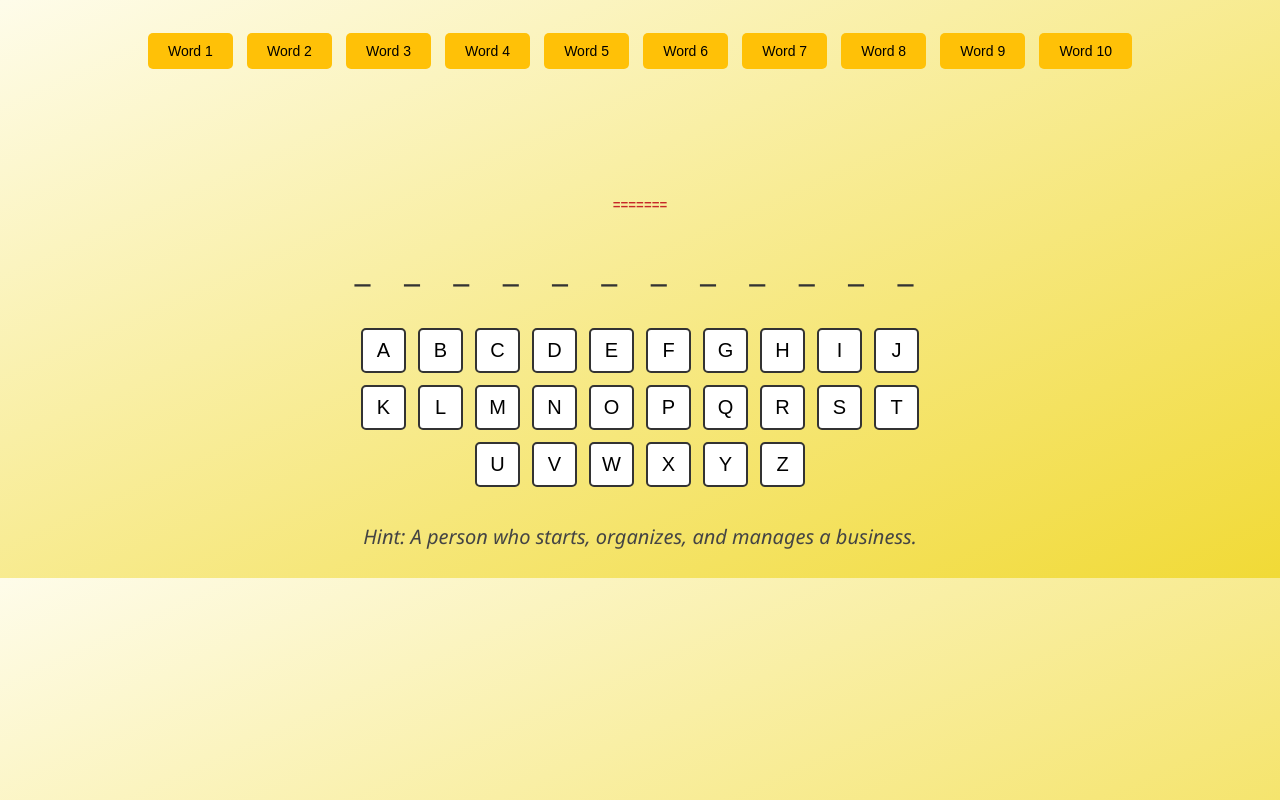
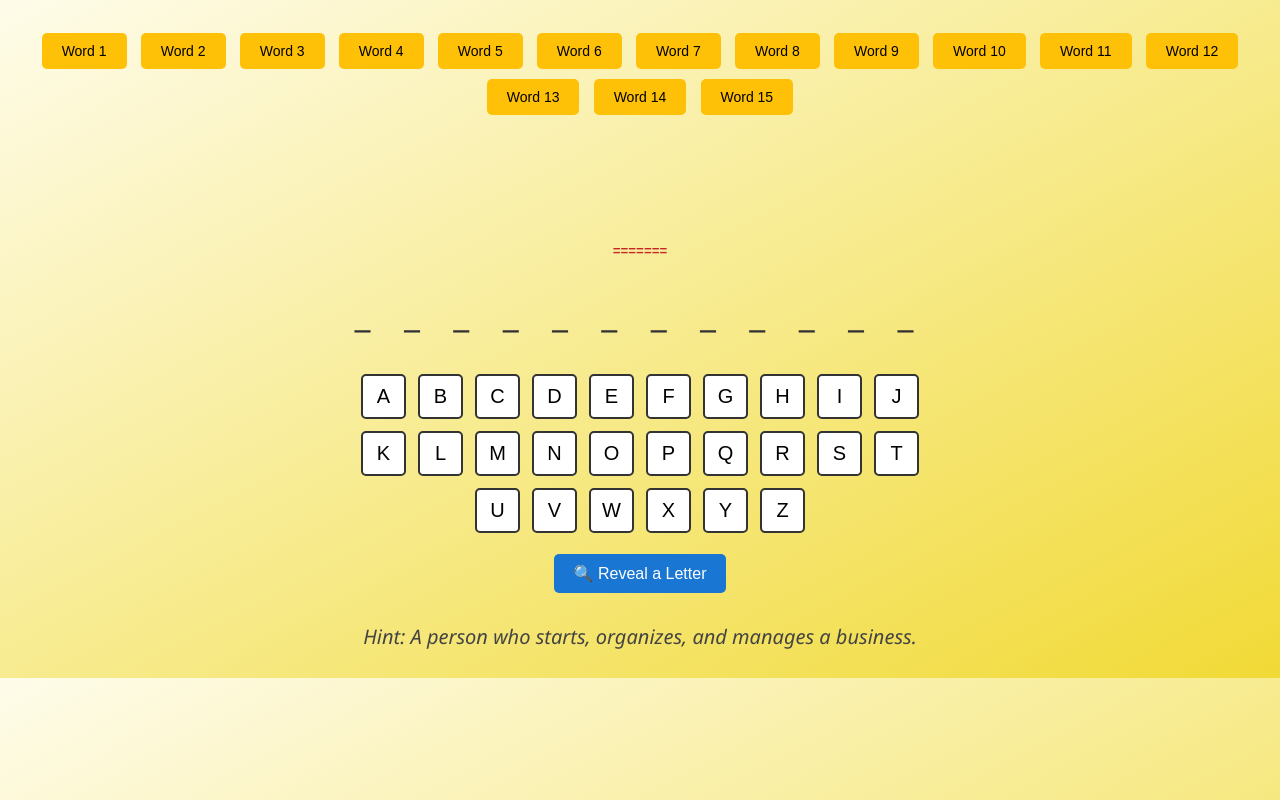
Before and after one commit to jethro1207/musical-guacamole, a plain HTML site: page index.html in a window 1280 px wide. Drawn offline with Linux system fonts and the light colour scheme.

Commit message:
Update index.html

```diff
--- a/index.html
+++ b/index.html
@@ -1,3 +1,4 @@
+
 <!DOCTYPE html>
 <html lang="en">
   <head>
@@ -101,6 +102,20 @@
       .popup-buttons button:hover {
         background-color: #388e3c;
       }
+      #hintButton {
+        margin-top: 15px;
+        padding: 10px 20px;
+        font-size: 16px;
+        background-color: #1976d2;
+        color: white;
+        border: none;
+        border-radius: 5px;
+        cursor: pointer;
+      }
+      #hintButton:disabled {
+        opacity: 0.5;
+        cursor: not-allowed;
+      }
     </style>
   </head>
   <body>
@@ -115,16 +130,24 @@
       <button onclick="selectWord(7)">Word 8</button>
       <button onclick="selectWord(8)">Word 9</button>
       <button onclick="selectWord(9)">Word 10</button>
+      <button onclick="selectWord(10)">Word 11</button>
+      <button onclick="selectWord(11)">Word 12</button>
+      <button onclick="selectWord(12)">Word 13</button>
+      <button onclick="selectWord(13)">Word 14</button>
+      <button onclick="selectWord(14)">Word 15</button>
     </div>
 
     <div id="hangman"></div>
     <div id="wordDisplay"></div>
     <div class="keyboard" id="keyboard"></div>
+    <button id="hintButton" onclick="revealHintLetter()">
+      🔍 Reveal a Letter
+    </button>
     <div id="hintBar"></div>
 
     <div id="popup" class="popup">
       <div id="popupMessage"></div>
-      <div class="popup-buttons">
+      <div class="popup-buttons" id="popupButtons">
         <button onclick="selectWord(currentWordIndex)">Try Again</button>
         <button onclick="selectNextWord()">Next Word</button>
       </div>
@@ -166,15 +189,29 @@
           word: "responsible",
           hint: "A personal quality important in entrepreneurship—being reliable.",
         },
+        {
+          word: "creative",
+          hint: "Someone who is creative and likes generating new ideas.",
+        },
+        {
+          word: "resources",
+          hint: "What you must manage well in a business: time and money.",
+        },
+        {
+          word: "characteristics",
+          hint: "Traits that help a business owner succeed.",
+        },
+        {
+          word: "planner",
+          hint: "A person who evaluates risks and rewards before starting.",
+        },
+        {
+          word: "motivation",
+          hint: "The desire and ability to start a business.",
+        },
       ];
 
-      let selectedWord = "";
-      let hint = "";
-      let guessed = [];
-      let wrong = 0;
-      let currentWordIndex = 0;
       const maxWrong = 10;
-
       const stages = [
         `\n\n\n\n\n\n=======`,
         `\n |\n |\n |\n |\n_|_____`,
@@ -183,10 +220,17 @@
         `________\n |      |\n |      O\n |\n |\n_|_____`,
         `________\n |      |\n |      O\n |      |\n |\n_|_____`,
         `________\n |      |\n |      O\n |     /|\n |\n_|_____`,
-        `________\n |      |\n |      O\n |     /|\n |     /\n_|_____`,
-        `________\n |      |\n |      O\n |     /|\n |     / \\n_|_____`,
-        `________\n |      |\n |    (x_x)\n |     /|\n |     / \\n_|_____`,
+        `________\n |      |\n |      O\n |     /|\\\n |\n_|_____`,
+        `________\n |      |\n |      O\n |     /|\\\n |     /\n_|_____`,
+        `________\n |      |\n |      O\n |     /|\\\n |     / \\\n_|_____`,
+        `________\n |      |\n |    (x_x)\n |     /|\\\n |     / \\\n_|_____`,
       ];
+      let selectedWord = "";
+      let hint = "";
+      let guessed = [];
+      let wrong = 0;
+      let currentWordIndex = 0;
+      let hintCount = 0;
 
       function selectWord(index) {
         currentWordIndex = index;
@@ -194,8 +238,11 @@
         hint = words[index].hint;
         guessed = [];
         wrong = 0;
+        hintCount = 0;
+
         document.getElementById("hintBar").textContent = "Hint: " + hint;
         document.getElementById("popup").style.display = "none";
+        document.getElementById("hintButton").disabled = false;
         document.querySelectorAll(".tabs button")[index].textContent = `Word ${
           index + 1
         }`;
@@ -208,6 +255,7 @@
         for (let char of selectedWord) {
           display += guessed.includes(char) ? char + " " : "_ ";
         }
+
         document.getElementById("wordDisplay").textContent = display.trim();
         document.getElementById("hangman").textContent = stages[wrong];
 
@@ -215,15 +263,17 @@
           document.querySelectorAll(".tabs button")[
             currentWordIndex
           ].textContent = selectedWord;
-          showPopup("🎉 Correct! You guessed the word!");
+          showPopup("🎉 Correct! You guessed the word!", true);
         } else if (wrong >= maxWrong - 1) {
-          showPopup("💀 Game Over! The word was: " + selectedWord);
+          showPopup("💀 Game Over! The word was: " + selectedWord, false);
         }
       }
 
-      function showPopup(message) {
+      function showPopup(message, isCorrect) {
         document.getElementById("popupMessage").textContent = message;
         document.getElementById("popup").style.display = "block";
+        document.getElementById("popupButtons").children[0].style.display =
+          isCorrect ? "none" : "inline-block";
       }
 
       function selectNextWord() {
@@ -235,6 +285,8 @@
         if (guessed.includes(letter) || wrong >= maxWrong) return;
         guessed.push(letter);
         btn.disabled = true;
+        btn.style.opacity = "0.5";
+
         if (!selectedWord.includes(letter)) {
           wrong++;
         }
@@ -247,9 +299,32 @@
         "ABCDEFGHIJKLMNOPQRSTUVWXYZ".split("").forEach((letter) => {
           const btn = document.createElement("button");
           btn.textContent = letter;
+          btn.disabled = guessed.includes(letter);
+          if (guessed.includes(letter)) {
+            btn.style.opacity = "0.5";
+            btn.style.cursor = "not-allowed";
+          }
           btn.onclick = () => handleGuess(letter, btn);
           keyboardContainer.appendChild(btn);
         });
+      }
+
+      function revealHintLetter() {
+        if (hintCount >= 2) return;
+        const unguessed = selectedWord
+          .split("")
+          .filter((c) => !guessed.includes(c));
+        if (unguessed.length > 0) {
+          const randomLetter =
+            unguessed[Math.floor(Math.random() * unguessed.length)];
+          guessed.push(randomLetter);
+          hintCount++;
+          updateDisplay();
+          updateKeyboard();
+          if (hintCount >= 2) {
+            document.getElementById("hintButton").disabled = true;
+          }
+        }
       }
 
       selectWord(0);
```
